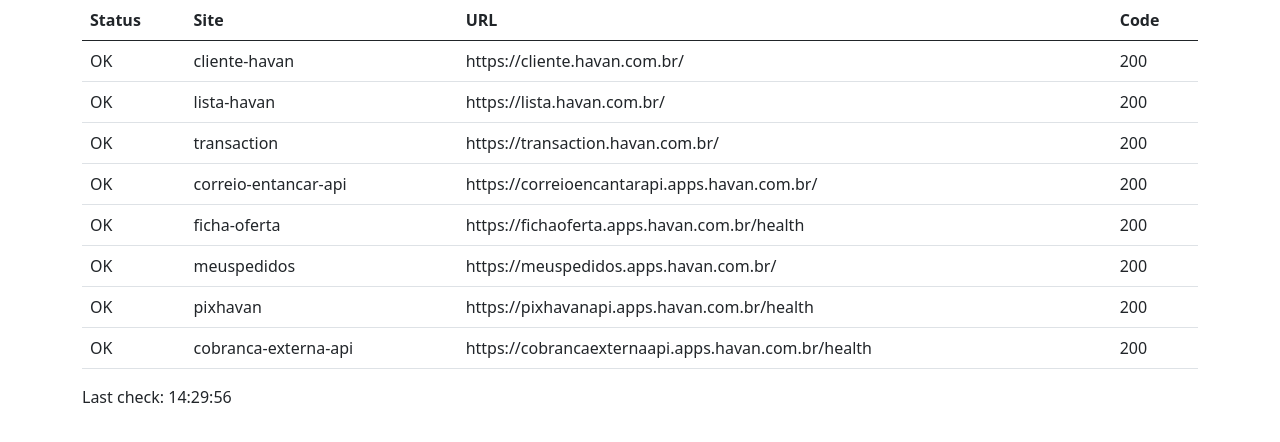
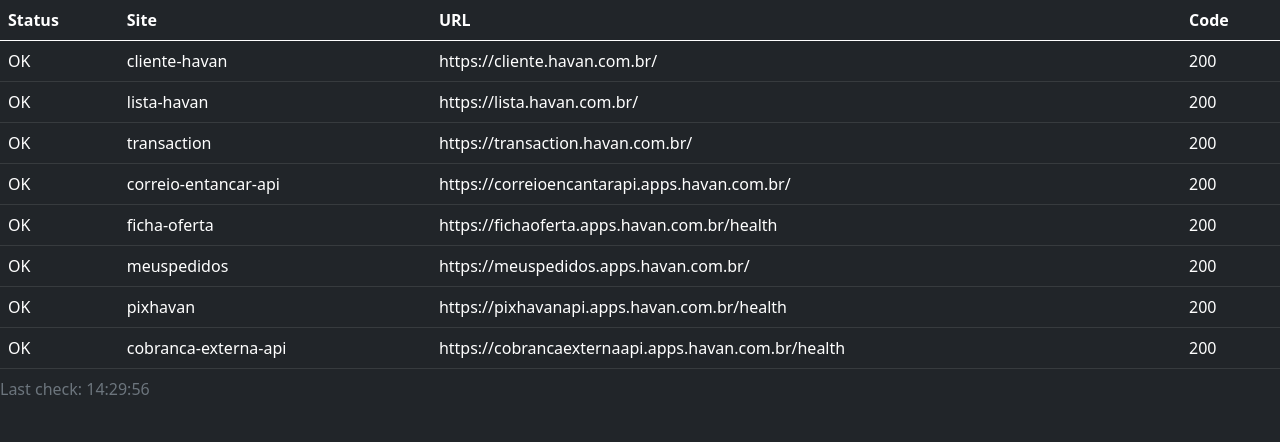
Before and after one commit to ewertonhm/status-page, a Flask app: page /status in a window 1280 px wide. Shown: the top 442 px of the page. Run offline with Flask 2, Linux system fonts and the light colour scheme; data that the repository does not hold is empty; some libraries are stand-ins or nearby versions.

Commit message:
template black

```diff
--- a/templates/base.html
+++ b/templates/base.html
@@ -3,6 +3,7 @@
   <head>
     <!-- Required meta tags -->
     <meta charset="utf-8">
+    <meta http-equiv="refresh" content="30">
     <meta name="viewport" content="width=device-width, initial-scale=1, shrink-to-fit=no">
 
     <!-- Bootstrap CSS -->
@@ -10,11 +11,14 @@
 
     <title>{% block title %} {% endblock %}</title>
   </head>
+  <style>
+    body {
+        background-color: #212529;
+    }
+  </style>
   <body>
-    <div class="container">
         {% block content %}
         {% endblock %}
-    </div>
 
     <!-- Optional JavaScript -->
     <!-- jQuery first, then Popper.js, then Bootstrap JS -->
--- a/templates/index.html
+++ b/templates/index.html
@@ -1,7 +1,8 @@
 {% extends 'base.html' %}
 
 {% block content %}
-    <table class="table">
+    <table class="table table-dark">
+        <caption>Last check: {{ timestamp }}</caption>
         <thead>
             <tr>
                 <th scope="col">Status</th>
@@ -21,5 +22,4 @@
         {% endfor %}
         </tbody>
     </table>
-    <p> Last check: {{ timestamp }}</p>
 {% endblock %}
```
